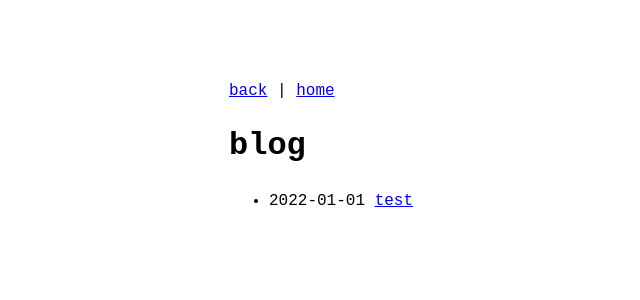
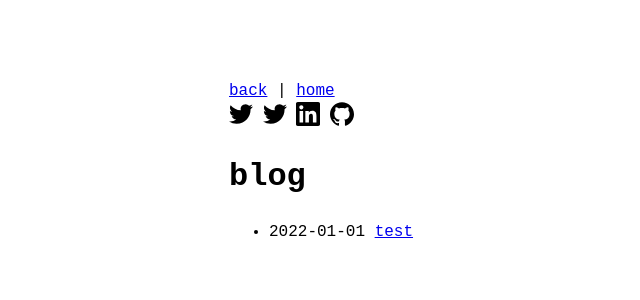
Before and after one commit to polo7/polo7.github.io, a Jekyll site: the page built from archive.md, in a window 1280 px wide. Shown: the top 300 px of the page, without its empty margins (91-731 px from the left). Built offline with Jekyll 4.4.1, drawn with Linux system fonts in a browser that asks for light colours.

Commit message:
Update back_link.html

```diff
--- a/_includes/back_link.html
+++ b/_includes/back_link.html
@@ -2,4 +2,9 @@
   <a href="javascript: history.go(-1)">{{ site.theme_config.back_prev_page_text }}</a>
   |
   <a href="{{ "/" | relative_url }}">{{ site.theme_config.back_home_text }}</a>
+  <br>
+  <a href="https://twitter.com/ohmypolo"><img src="/assets/img/twitter.svg" height="24" width="24" alt="Twitter"></a>
+  <a href="https://t.me/polo777"><img src="/assets/img/twitter.svg" height="24" width="24" alt="Telegram"></a>
+  <a href="https://linkedin.com/"><img src="/assets/img/linkedin.svg" height="24" width="24" alt="LinkedIn"></a>
+  <a href="https://github.com/polo7"><img src="/assets/img/github.svg" height="24" width="24" alt="GitHub"></a>
 </p>
```
